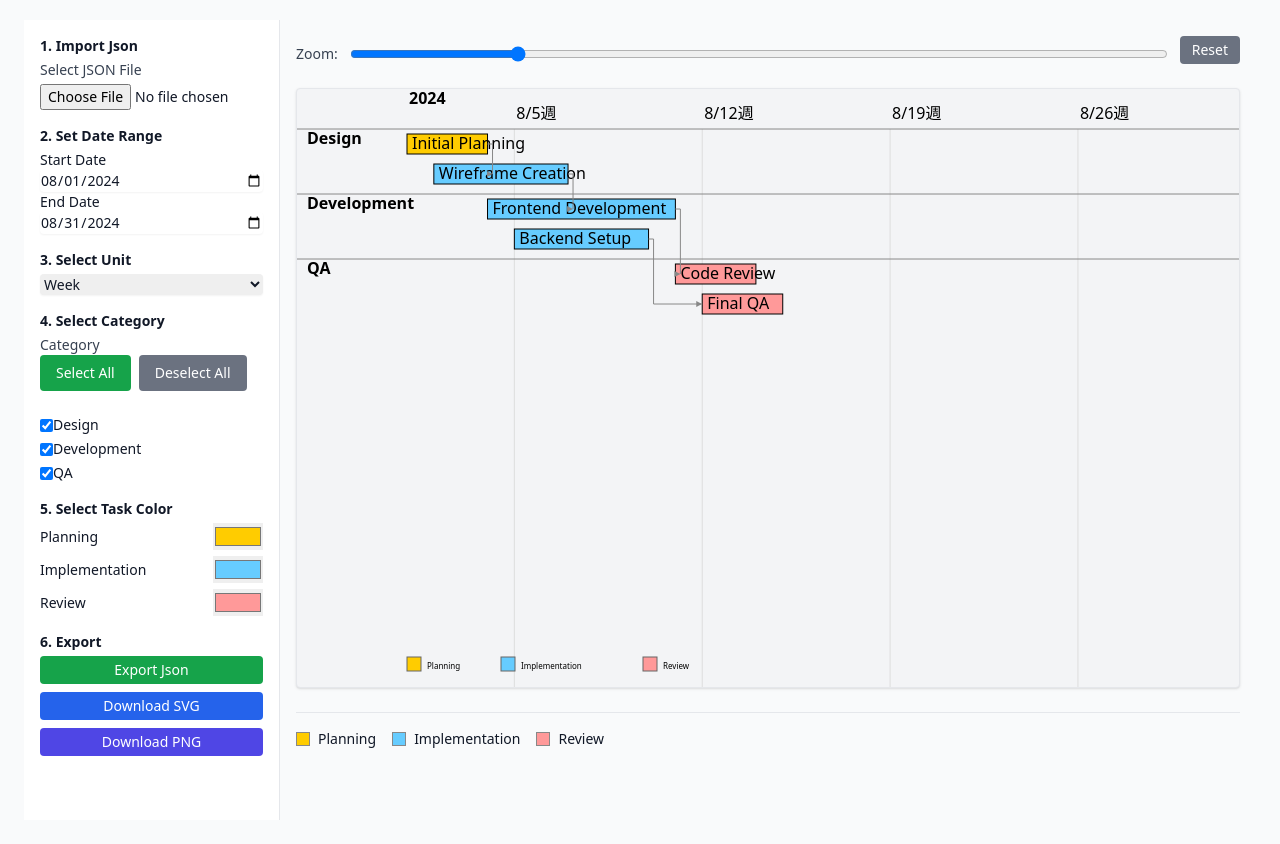
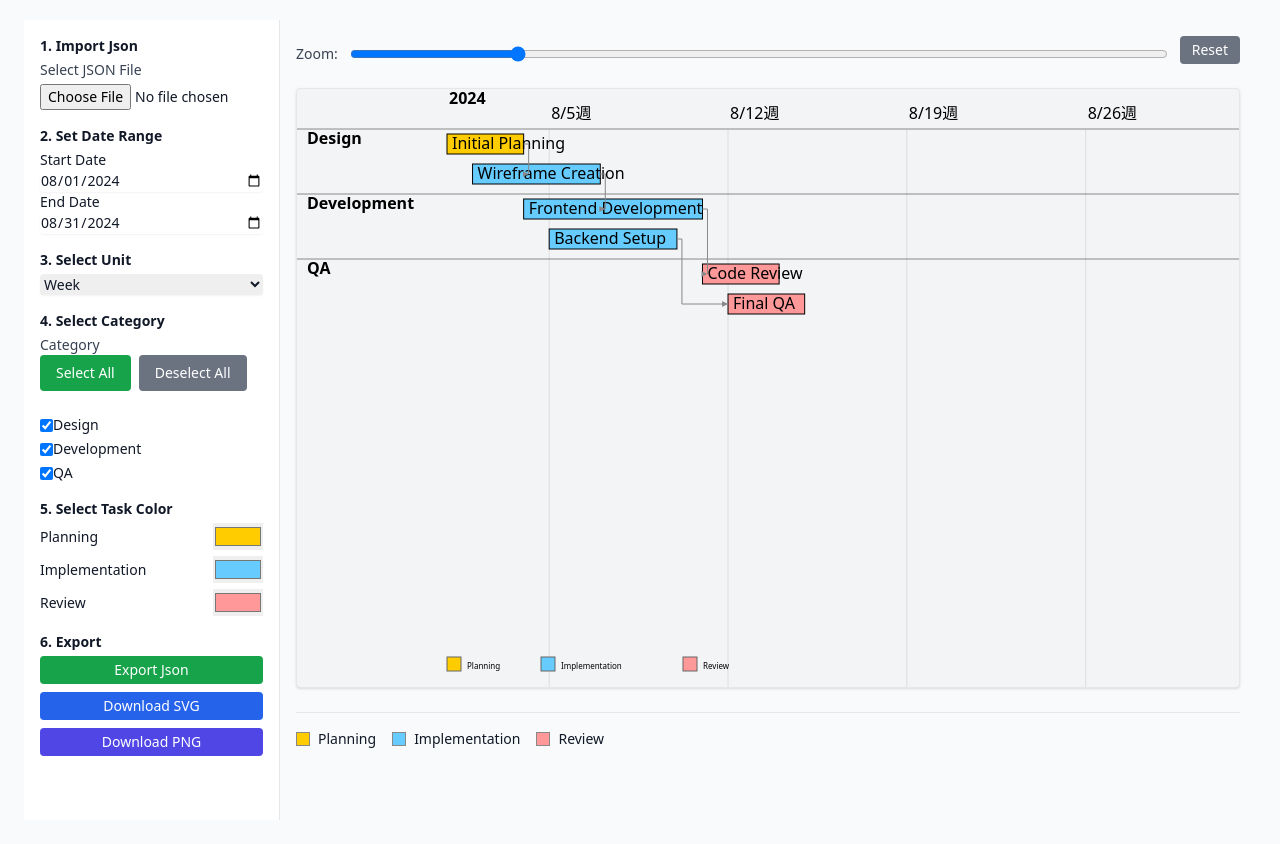
Before and after one commit to yopeyope/onepagescheduler, a plain HTML site: page index.html in a window 1280 px wide. Shown: the part 64-908 px from the top of the page. Drawn offline with nearby package versions, Linux system fonts and the light colour scheme.

Commit message:
Design improvement: - Fixed padding size - Added comment to default value of categories etc.

```diff
--- a/index.html
+++ b/index.html
@@ -159,7 +159,7 @@
 
       const taskHeight = 20;
       const rowHeight = 30;
-      const padding = 110;
+      const padding = 150;
 
       const topOffset = 40;
       const arrowXOffset = 5;
@@ -172,6 +172,8 @@
         Math.floor((d2 - d1) / (1000 * 60 * 60 * 24));
       const taskPositions = {};
 
+      // Sample tasks for first-time visitors
+      // You can replace or import your own data via JSON
       const categories = ["Design", "Development", "QA"];
       const categoryColors = {};
 
```
